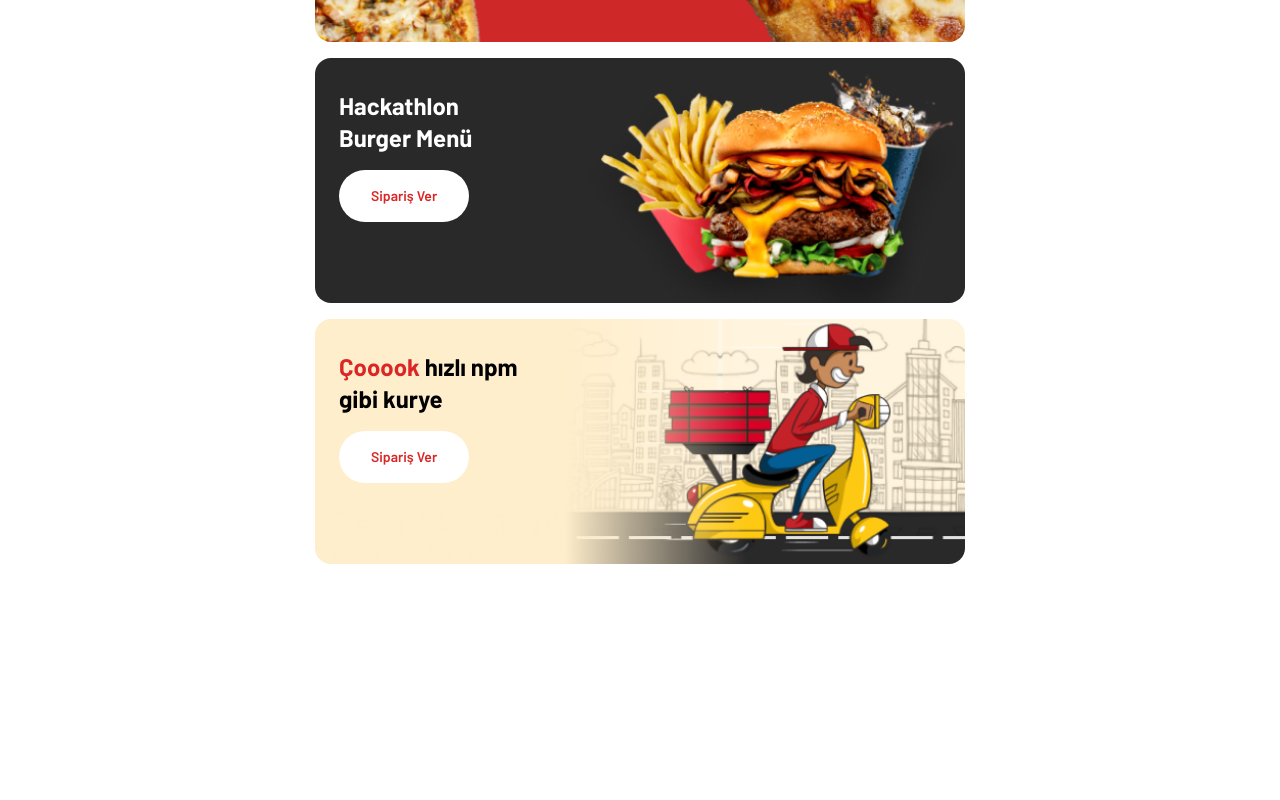
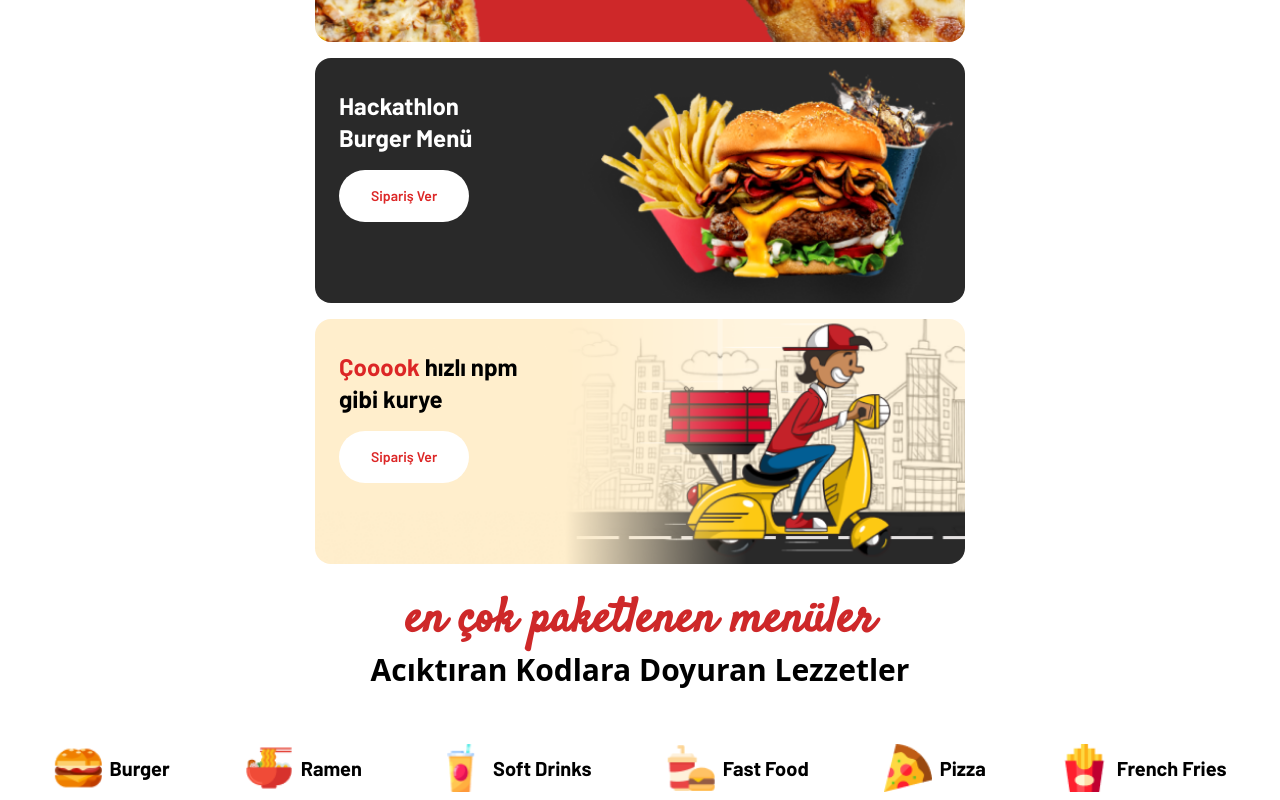
Before and after one commit to BSenaS/pizza-vue, a Vue app: page / in a window 1280 px wide. Shown: the part 1370-2170 px from the top of the page. Before the commit the page ends 1934 px from the top, so only its background shows below. Built offline with nearby package versions, Linux system fonts and the light colour scheme.

Commit message:
HomeBottomIcons comp

```diff
--- /dev/null
+++ b/src/components/home/HomeBottomIcons.vue
@@ -0,0 +1,41 @@
+<script setup lang="ts">
+import burger from '../../assets/home/top-icons/burger.png'
+import ramen from '../../assets/home/top-icons/ramen.png'
+import drink from '../../assets/home/top-icons/drink.png'
+import fastFood from '../../assets/home/top-icons/fastFood.png'
+import pizza from '../../assets/home/top-icons/pizza.png'
+import fries from '../../assets/home/top-icons/fries.png'
+const iconsArr = [
+  { src: burger, alt: 'Burger' },
+  { src: ramen, alt: 'Ramen' },
+  { src: drink, alt: 'Soft Drinks' },
+  { src: fastFood, alt: 'Fast Food' },
+  { src: pizza, alt: 'Pizza' },
+  { src: fries, alt: 'French Fries' }
+]
+</script>
+<template>
+  <div class="flex flex-col gap-12">
+    <div class="flex flex-col gap-2 text-center font-bold">
+      <h2 class="text-[#CE2829] font-satisfy text-4xl sm:text-5xl">en çok paketlenen menüler</h2>
+      <h3 class="text-3xl">Acıktıran Kodlara Doyuran Lezzetler</h3>
+    </div>
+    <div class="flex font-barlow font-bold text-xl flex-wrap gap-2 justify-around sm:mx-5">
+      <div
+        v-for="icon in iconsArr"
+        :key="icon.alt"
+        class="menu-icons flex items-center gap-2 py-2 px-6 rounded-full cursor-pointer hover:bg-[#292929] hover:text-white"
+      >
+        <img :src="icon.src" :alt="icon.alt" class="w-12 h-12" />
+        <span class="flex text-center">
+          {{ icon.alt }}
+        </span>
+      </div>
+    </div>
+  </div>
+</template>
+<style scoped>
+.menu-icons {
+  transition: color, 0.3s;
+}
+</style>
--- a/src/views/HomeView.vue
+++ b/src/views/HomeView.vue
@@ -2,6 +2,7 @@
 import { RouterLink } from 'vue-router'
 import HomeTopIcons from '../components/home/HomeTopIcons.vue'
 import HomeCards from '@/components/home/HomeCards.vue'
+import HomeBottomIcons from '@/components/home/HomeBottomIcons.vue'
 </script>
 
 <template>
@@ -22,6 +23,7 @@ import HomeCards from '@/components/home/HomeCards.vue'
   <main class="flex flex-col gap-8 max-w-[1440px] mx-auto">
     <HomeTopIcons />
     <HomeCards />
+    <HomeBottomIcons />
   </main>
 </template>
 
```
